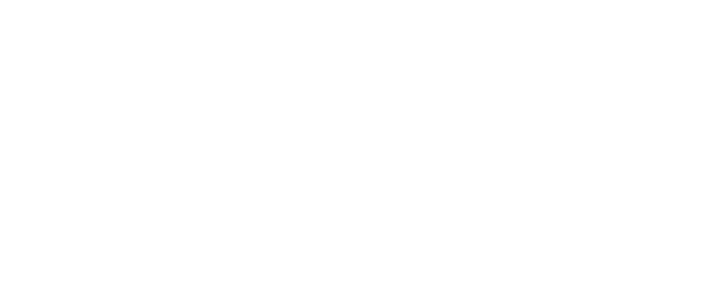
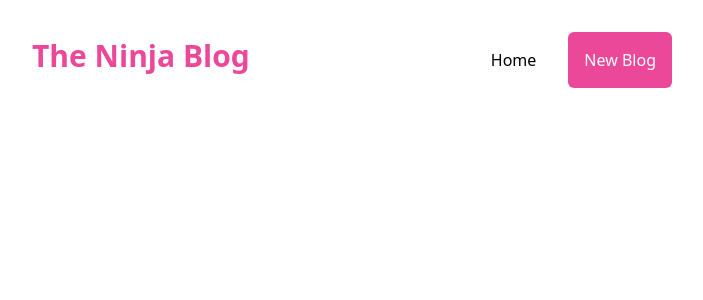
Before and after one commit to JoelOgira/Ninja_Blog, a React (Vite) app: page / in a window 1280 px wide. Shown: the top 300 px of the page, without its empty margins (288-991 px from the left). Built offline with nearby package versions, Linux system fonts and the light colour scheme.

Commit message:
Created the Navigation bar

```diff
--- a/src/App.jsx
+++ b/src/App.jsx
@@ -1,12 +1,15 @@
 
-
+import  { Routes, Route } from "react-router-dom";
 import Header from "./Components/Header";
 import Home from "./Components/Home";
 
 const App = () => {
   return (
-    <div className="App container mx-auto">
-
+    <div className="App container px-8 h-screen mx-auto md:w-3/4 lg:w-1/2 md:px-0">
+      <Header />
+      <Routes>
+        <Route path="/" element={<Home />} />
+      </Routes>
     </div>
   )
 }
--- a/src/Components/Header.jsx
+++ b/src/Components/Header.jsx
@@ -1,7 +1,27 @@
+import { Link } from "react-router-dom";
+
 const Header = () => {
     return (
-        <div className="Header">
-
+        <div className="Header w-full a:cursor-pointer sticky top-0 z-30 bg-white py-6">
+            <div className="flex items-center justify-between">
+                <Link to="/" className="cursor-pointer">
+                    <h1 className="font-bold text-3xl text-pink-500">
+                        The Ninja Blog
+                    </h1>
+                </Link>
+                <div className="flex space-x-4 items-center pt-2">
+                    <Link to="/" >
+                        <button className="p-4 hover:text-white hover:bg-pink-500 hover:rounded-md">
+                            Home
+                        </button>
+                    </Link>
+                    <Link to="/">
+                        <button className="text-white bg-pink-500 p-4 rounded-md hover:bg-white hover:text-pink-500">
+                            New Blog
+                        </button>
+                    </Link>
+                </div>
+            </div>
         </div>
     )
 }
--- a/src/index.css
+++ b/src/index.css
@@ -1,3 +1,11 @@
 @tailwind base;
 @tailwind components;
 @tailwind utilities;
+
+body, #root {
+    min-height: 100vh;
+}
+
+.Header a {
+    cursor: pointer;
+}
--- a/tailwind.config.cjs
+++ b/tailwind.config.cjs
@@ -5,7 +5,14 @@
     "./src/**/*.{js,ts,jsx,tsx}",
   ],
   theme: {
-    extend: {},
+    extend: {
+      screens: {
+        sm: '640px',
+        md: '768px',
+        lg: '1024px',
+        xl: '1536px'
+      }
+    },
   },
   plugins: [],
 }
```
